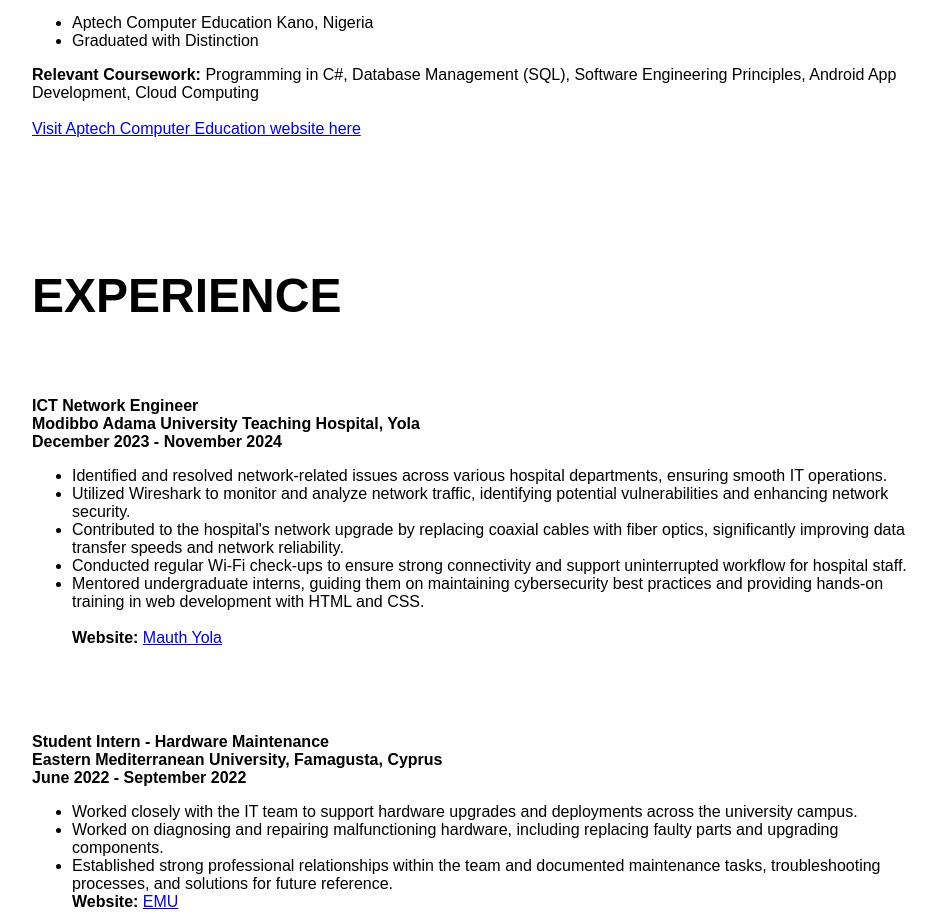
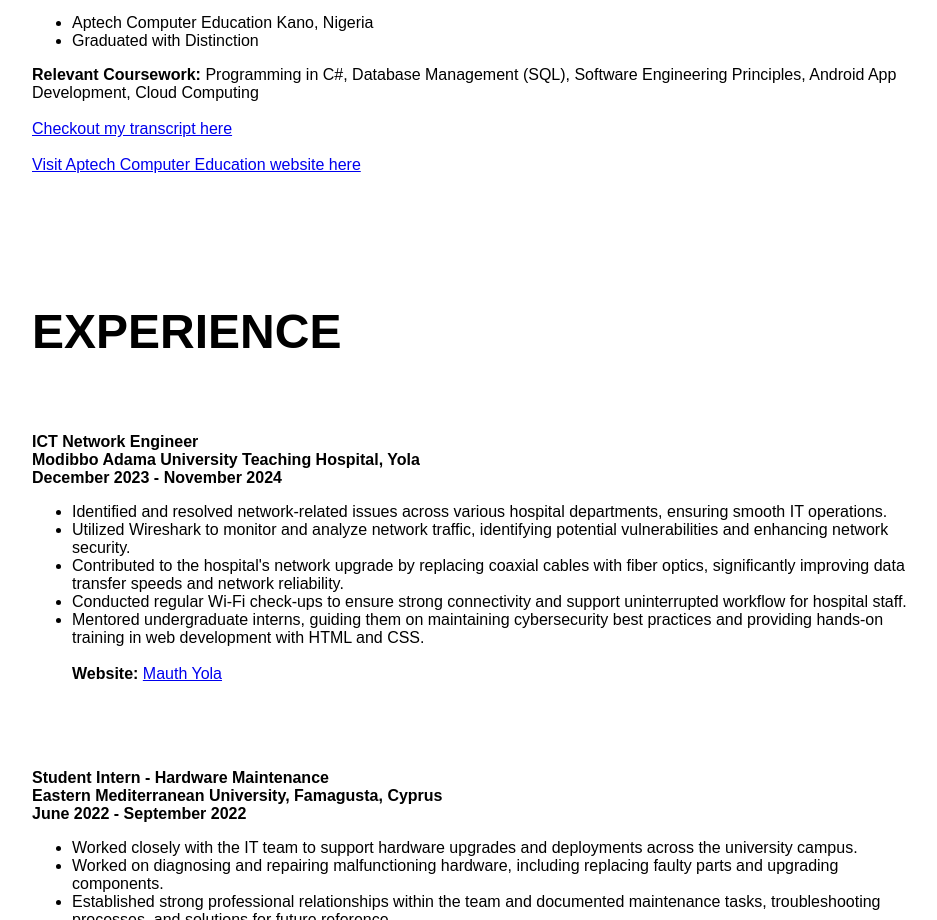
Before and after one commit to zakarigassol/zakarigassol.github.io, a plain HTML site: page bout me.html in a window 1280 px wide. Shown: the part 1183-2103 px from the top of the page, without its empty margins (160-1097 px from the left). Drawn offline with Linux system fonts and the light colour scheme.

Commit message:
Add files via upload

```diff
--- a/bout me.html
+++ b/bout me.html
@@ -60,6 +60,8 @@
             <li> Graduated with Distinction <br></li>
           </ul>
           <b>Relevant Coursework:</b> Programming in C#, Database Management (SQL), Software Engineering Principles, Android App Development, Cloud Computing<br>
+          <br>
+          <a href="imgs/Aptr.pdf" target="_blank">Checkout my transcript here</a><br>
           <br>
           <a href="https://aptechglobaltraining.com" target="_blank">Visit Aptech Computer Education website here</a><br>
 
```
